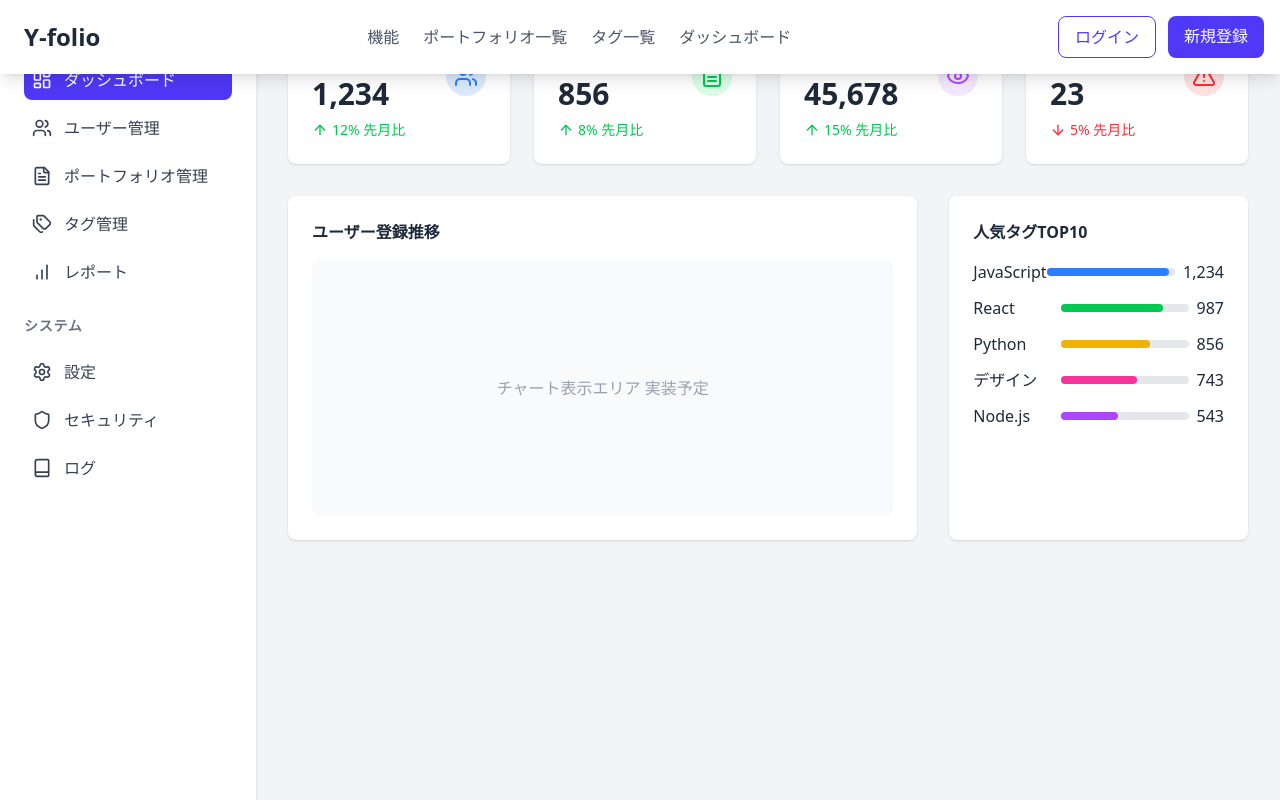
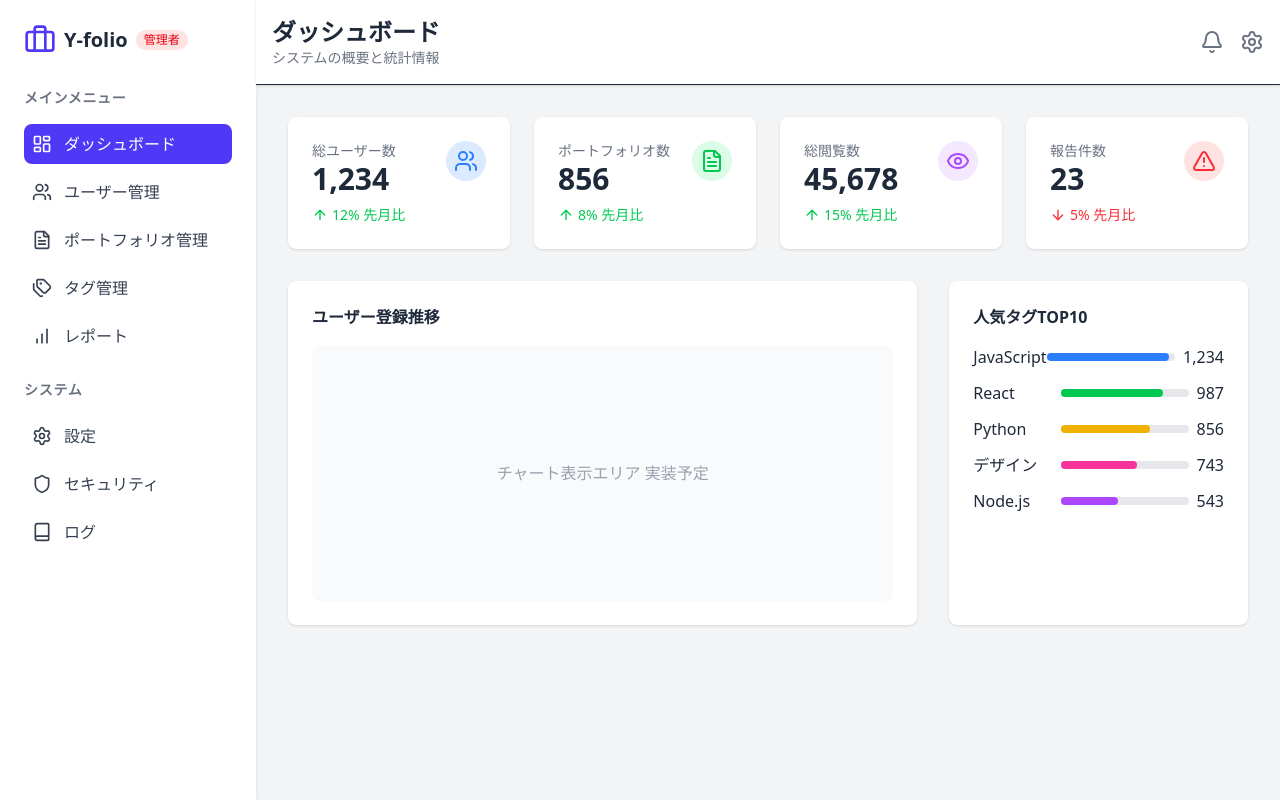
Before and after one commit to Ma2-take/y-folio-next, a Next.js app: page /admin in a window 1280 px wide. Built offline with nearby package versions, Linux system fonts and the light colour scheme.

Commit message:
adminページ 仕様変更

```diff
--- a/src/app/admin/page.tsx
+++ b/src/app/admin/page.tsx
@@ -11,14 +11,23 @@ import {
   ArrowDown,
   Eye,
   AlertTriangle,
+  Briefcase,
+  Bell,
 } from "lucide-react";
 
 const AdminPage = () => {
   return (
     <div className="flex min-h-screen bg-gray-100 text-gray-800">
       {/* Sidebar */}
-      <aside className="w-64 bg-white p-6 shadow-md">
-        <nav>
+      <aside className="w-64 bg-white p-6 shadow-md flex flex-col">
+        <div className="flex items-center mb-8">
+          <Briefcase className="w-8 h-8 text-indigo-600" />
+          <span className="text-xl font-bold ml-2">Y-folio</span>
+          <span className="ml-2 px-2 py-0.5 text-xs text-red-600 bg-red-100 rounded-full">
+            管理者
+          </span>
+        </div>
+        <nav className="flex-1">
           <h2 className="text-sm font-semibold text-gray-500 uppercase tracking-wider mb-4">
             メインメニュー
           </h2>
@@ -105,6 +114,23 @@ const AdminPage = () => {
       </aside>
 
       {/* Main Content */}
+      <div className="flex-1 flex flex-col">
+        <header className="bg-white shadow-sm p-4 border-b">
+          <div className="flex items-center justify-between">
+            <div>
+              <h1 className="text-2xl font-bold">ダッシュボード</h1>
+              <p className="text-sm text-gray-500">システムの概要と統計情報</p>
+            </div>
+            <div className="flex items-center space-x-4">
+              <button className="text-gray-500 hover:text-gray-800">
+                <Bell className="w-6 h-6" />
+              </button>
+              <button className="text-gray-500 hover:text-gray-800">
+                <Settings className="w-6 h-6" />
+              </button>
+            </div>
+          </div>
+        </header>
         <main className="flex-1 p-8">
           <div className="grid grid-cols-1 md:grid-cols-2 lg:grid-cols-4 gap-6 mb-8">
             {/* Card 1: Total Users */}
@@ -250,6 +276,7 @@ const AdminPage = () => {
           </div>
         </main>
       </div>
+    </div>
   );
 };
 
--- a/src/app/layout.tsx
+++ b/src/app/layout.tsx
@@ -1,6 +1,6 @@
 import type { Metadata } from "next";
 import "./globals.css";
-import NavBar from "@/components/NavBar";
+import LayoutWrapper from "@/components/LayoutWrapper";
 
 export const metadata: Metadata = {
   title: "Create Next App",
@@ -17,8 +17,7 @@ export default function RootLayout({
       <body
         className=""
       >
-        <NavBar />
-        {children}
+        <LayoutWrapper>{children}</LayoutWrapper>
       </body>
     </html>
   );
--- /dev/null
+++ b/src/components/LayoutWrapper.tsx
@@ -0,0 +1,19 @@
+'use client'
+
+import { usePathname } from 'next/navigation';
+import NavBar from './NavBar';
+import React from 'react';
+
+const LayoutWrapper = ({ children }: { children: React.ReactNode }) => {
+    const pathname = usePathname();
+    const isAdminPage = pathname.startsWith('/admin');
+
+    return (
+        <>
+            {!isAdminPage && <NavBar />}
+            {children}
+        </>
+    );
+};
+
+export default LayoutWrapper;
```
Lines whose indentation alone changed are shown as unchanged.
